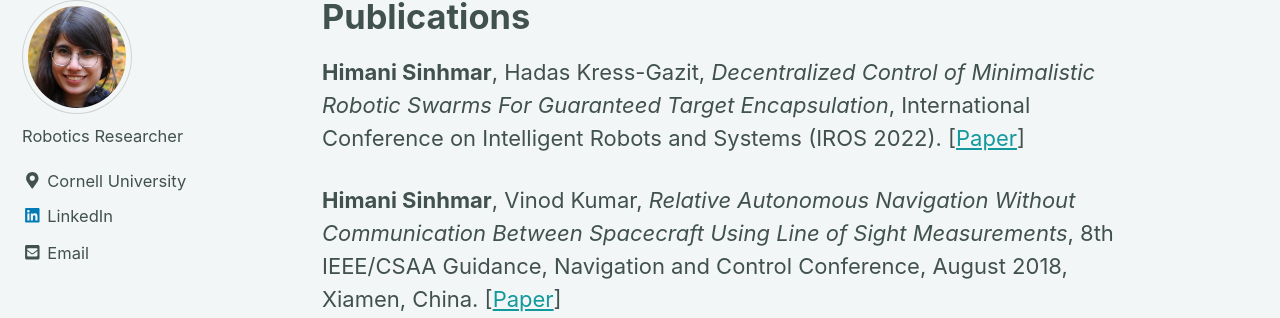
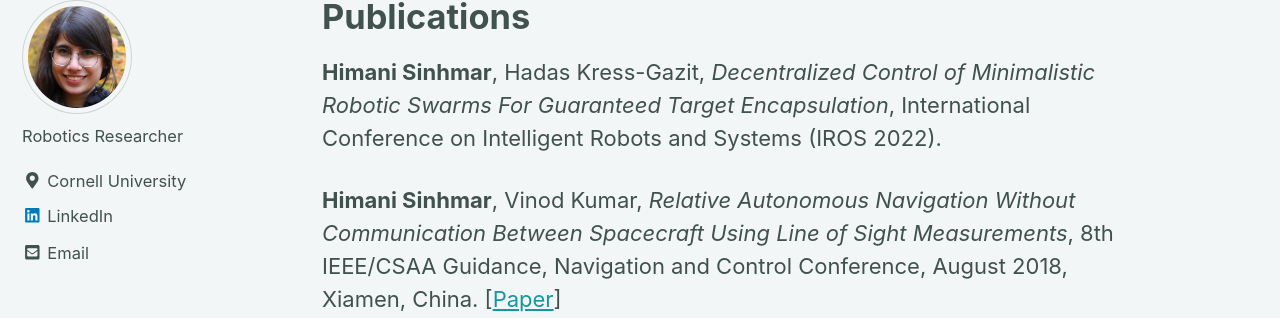
Before and after one commit to himanisinhmar/himanisinhmar.github.io, a Jekyll site: the page built from publications.html, in a window 1280 px wide and 900 px high. Shown: the part 111-429 px from the top of the window. Built offline with Jekyll 4.4.1, drawn with Linux system fonts in a browser that asks for light colours; nearby versions of some CDN libraries.

Commit message:
updated pubs

```diff
--- a/publications.html
+++ b/publications.html
@@ -8,7 +8,6 @@ title: Publications
 <b>Himani Sinhmar</b>, Hadas Kress-Gazit,
 <i>Decentralized Control of Minimalistic Robotic Swarms For Guaranteed Target Encapsulation</i>,
 International Conference on Intelligent Robots and Systems (IROS 2022).
-[<a href="https://ieeexplore.ieee.org/document/9018755">Paper</a>]
 </p>
 
 <p>
```
